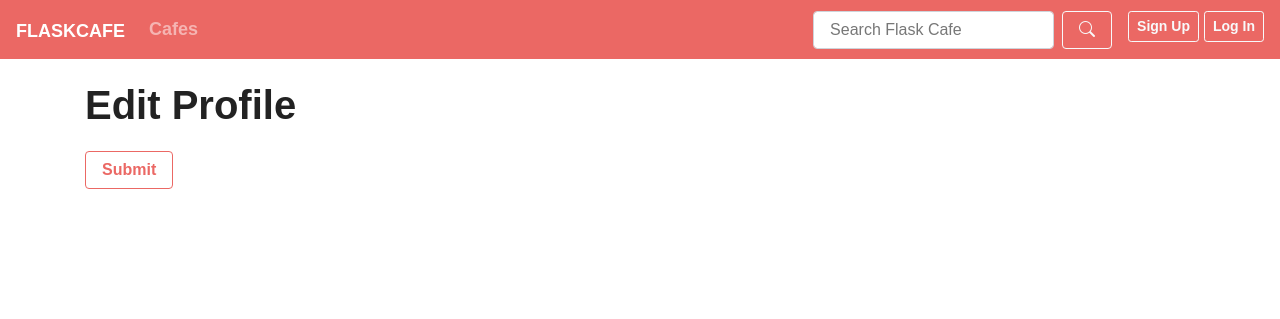
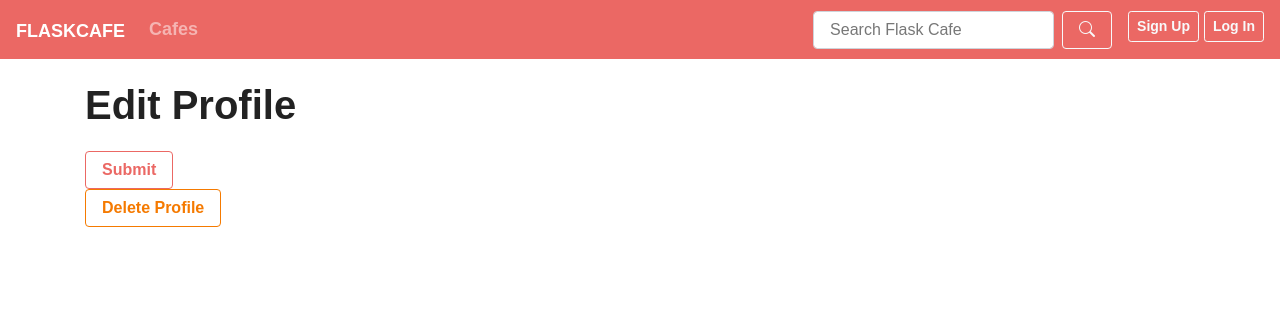
Before and after one commit to yagizulasoglu/Flask-cafe, a Flask app: template templates/profile/edit-form.html in a window 1280 px wide. Shown: the top 319 px of the page. Run offline with Flask 3, Linux system fonts and the light colour scheme; the template is opened without the code that fills it, so the values that code supplies are empty; some web fonts are replaced.

Commit message:
Solved the bug

```diff
--- a/app.py
+++ b/app.py
@@ -4,7 +4,7 @@ import os
 from dotenv import load_dotenv
 
 from flask import Flask, render_template, flash, redirect, session, g, jsonify, request
-#from flask_debugtoolbar import DebugToolbarExtension
+# from flask_debugtoolbar import DebugToolbarExtension
 from sqlalchemy.exc import IntegrityError
 from sqlalchemy import or_
 
@@ -24,7 +24,7 @@ if app.debug:
 
 # app.config['DEBUG_TB_INTERCEPT_REDIRECTS'] = True
 
-#toolbar = DebugToolbarExtension(app)
+# toolbar = DebugToolbarExtension(app)
 
 connect_db(app)
 
@@ -45,11 +45,13 @@ def add_user_to_g():
     else:
         g.user = None
 
+
 @app.before_request
 def form_protection():
     """Creates Csrf form protection"""
 
     g.csrf_form = CsrfForm()
+
 
 def do_login(user):
     """Log in user."""
@@ -63,6 +65,7 @@ def do_logout():
     if CURR_USER_KEY in session:
         del session[CURR_USER_KEY]
 
+
 def get_cities_choices():
     """Gets all cities' ids and name from the database"""
 
@@ -72,11 +75,13 @@ def get_cities_choices():
 #######################################
 # homepage
 
+
 @app.get("/")
 def homepage():
     """Show homepage."""
 
     return render_template("homepage.html")
+
 
 @app.errorhandler(404)
 def not_found_error(error):
@@ -127,6 +132,7 @@ def signup():
 
     else:
         return render_template('auth/signup-form.html', form=form)
+
 
 @app.route('/login', methods=["GET", "POST"])
 def login():
@@ -234,10 +240,11 @@ def add_cafe():
         db.session.commit()
 
         flash(f"{cafe.name} added.")
-        return redirect (f'/cafes/{cafe.id}')
+        return redirect(f'/cafes/{cafe.id}')
 
     else:
         return render_template('cafe/add-form.html', form=form)
+
 
 @app.route('/cafes/<int:cafe_id>/edit', methods=["GET", "POST"])
 def edit_cafe(cafe_id):
@@ -267,18 +274,19 @@ def edit_cafe(cafe_id):
 
         if not form.specialities.data == "":
 
-            speciality = Speciality(name=form.specialities.data, cafe_id=cafe_id)
+            speciality = Speciality(
+                name=form.specialities.data, cafe_id=cafe_id)
             db.session.add(speciality)
-
 
         cafe.save_map()
         db.session.commit()
 
         flash(f"{cafe.name} edited.", "success")
-        return redirect (f'/cafes/{cafe.id}')
+        return redirect(f'/cafes/{cafe.id}')
 
     else:
         return render_template('cafe/edit-form.html', form=form, cafe=cafe, specialities=specialities)
+
 
 @app.post('/cafes/<int:cafe_id>/delete')
 def delete_cafe(cafe_id):
@@ -323,12 +331,14 @@ def search_cafe():
         specialities = []
     else:
         cafes = Cafe.query.filter(or_(Cafe.name.ilike(f"%{search}%"))).all()
-        specialities = Speciality.query.filter(or_(Speciality.name.ilike(f"%{search}%"))).all()
+        specialities = Speciality.query.filter(
+            or_(Speciality.name.ilike(f"%{search}%"))).all()
 
     return render_template('search.html', cafes=cafes, specialities=specialities)
 
 ##############################
-#Profile
+# Profile
+
 
 @app.get('/profile')
 def get_profile():
@@ -342,6 +352,7 @@ def get_profile():
 
     return render_template('profile/detail.html', user=user)
 
+
 @app.route('/profile/edit', methods=["GET", "POST"])
 def profile():
     """Update profile for current user."""
@@ -353,11 +364,11 @@ def profile():
     form = ProfileEditForm(obj=g.user)
 
     if form.validate_on_submit():
-        g.user.first_name=form.first_name.data
-        g.user.last_name=form.last_name.data
-        g.user.description=form.description.data
-        g.user.email=form.email.data
-        g.user.image_url=form.image_url.data or User.image_url.default.arg
+        g.user.first_name = form.first_name.data
+        g.user.last_name = form.last_name.data
+        g.user.description = form.description.data
+        g.user.email = form.email.data
+        g.user.image_url = form.image_url.data or User.image_url.default.arg
 
         db.session.commit()
 
@@ -365,6 +376,28 @@ def profile():
         return redirect("/profile")
     else:
         return render_template("profile/edit-form.html", form=form)
+
+
+@app.post('/profile/delete')
+def delete_user():
+    """Delete user.
+
+    Redirect to signup page.
+    """
+
+    if not g.csrf_form.validate_on_submit() or not g.user:
+        flash("Access unauthorized.", "danger")
+        return redirect("/")
+
+    do_logout()
+
+    Like.query.filter_by(user_id=g.user.id).delete()
+    db.session.delete(g.user)
+    db.session.commit()
+    flash("User Deleted!", "danger")
+
+    return redirect("/signup")
+
 
 @app.get('/api/likes')
 def likes():
@@ -382,6 +415,7 @@ def likes():
 
     return jsonify({"likes": bool(liked)})
 
+
 @app.post('/api/like')
 def like():
     """makes the current user like a cafe. Return JSON {"liked": cafe_id}
@@ -390,7 +424,6 @@ def like():
 
     if not g.user:
         return jsonify({"error": "Not logged in"}), 400
-
 
     cafe_id = request.json['cafe_id']
     cafe = Cafe.query.get_or_404(cafe_id)
@@ -410,7 +443,6 @@ def unlike():
     if not g.user:
         return jsonify({"error": "Not logged in"}), 400
 
-
     cafe_id = request.json['cafe_id']
 
     Like.query.filter_by(user_id=g.user.id, cafe_id=cafe_id).delete()
--- a/templates/profile/edit-form.html
+++ b/templates/profile/edit-form.html
@@ -10,4 +10,11 @@
   {% include '_form.html' %}
   <button class="btn btn-outline-primary" type="submit">Submit</button>
 </form>
+<form method="POST" action="/profile/delete">
+  {{ g.csrf_form.hidden_tag() }}
+  <button class="btn btn-outline-danger ms-2">
+    Delete Profile
+  </button>
+</form>
+
 {% endblock %}
```
Also changed, not shown: models.py (+6 -1 lines).
